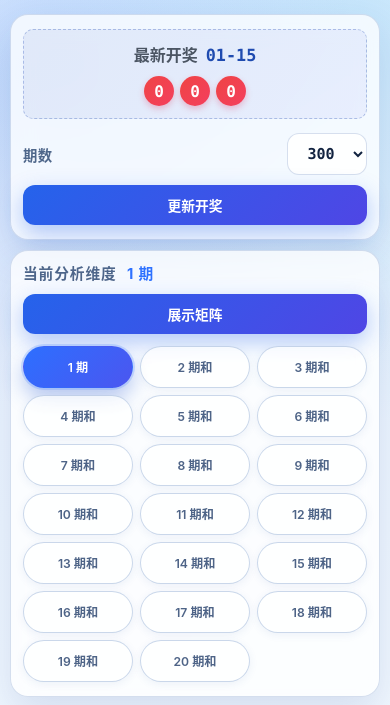
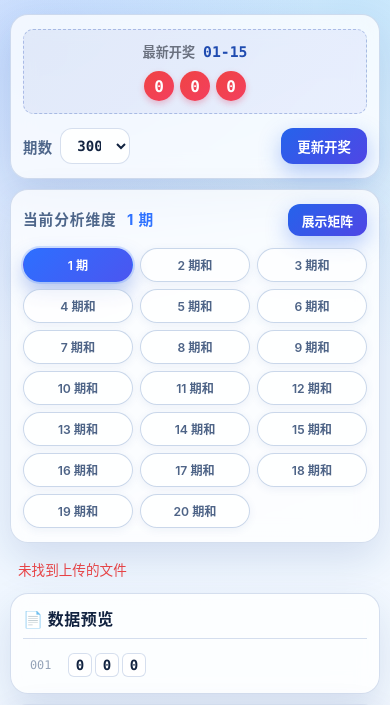
Before and after one commit to iclumsy/lottery, a Flask app: page / in a window 390 px wide. Shown: the part 80-785 px from the top of the page. Run offline with Flask 3, Linux system fonts and the light colour scheme; tables that the repository leaves empty hold one stand-in row (values such as "Sample post"); some libraries are stand-ins or nearby versions.

Commit message:
style: Adjust UI element sizes, spacing, and colors for improved compactness and visual consistency.

```diff
--- a/static/styles.css
+++ b/static/styles.css
@@ -126,15 +126,15 @@
 }
 
 .banner-title {
-    font-size: 1rem;
-    color: #4b5563;
-    font-weight: 700;
+    font-size: 0.82rem;
+    color: #6b7280;
+    font-weight: 600;
 }
 
 .banner-date {
-    font-size: 1.2rem;
+    font-size: 0.95rem;
     color: #1f4bb0;
-    font-weight: 800;
+    font-weight: 700;
     font-family: var(--mono);
 }
 
@@ -202,6 +202,12 @@
     text-align: center;
     text-align-last: center;
     transition: border-color 0.2s, box-shadow 0.2s, background 0.2s;
+}
+
+.select-small {
+    width: 70px;
+    height: 36px;
+    font-size: 0.88rem;
 }
 
 .limit-input:focus {
@@ -2368,29 +2374,32 @@
     }
 
     .upload-controls-row {
-        flex-direction: column;
-        align-items: stretch;
-        gap: 10px;
+        flex-direction: row;
+        align-items: center;
+        gap: 8px;
     }
 
     .limit-setting-group,
     .action-buttons-group {
-        width: 100%;
+        width: auto;
     }
 
     .limit-setting-group {
-        justify-content: space-between;
+        justify-content: flex-start;
     }
 
     .action-buttons-group .analyze-btn {
-        width: 100%;
+        width: auto;
+        height: 36px;
+        padding: 0 16px;
+        font-size: 0.84rem;
     }
 
     .period-sum-header {
-        flex-direction: column;
-        align-items: stretch !important;
-        justify-content: flex-start !important;
-        gap: 10px;
+        flex-direction: row;
+        align-items: center;
+        flex-wrap: nowrap;
+        gap: 8px;
     }
 
     .period-sum-title {
@@ -2398,7 +2407,11 @@
     }
 
     .period-sum-header .analyze-btn {
-        width: 100%;
+        flex: 0 0 auto;
+        width: auto;
+        height: 32px;
+        padding: 0 14px;
+        font-size: 0.8rem;
     }
 
     .banner-header {
@@ -2407,7 +2420,7 @@
     }
 
     .banner-date {
-        font-size: 1.05rem;
+        font-size: 0.92rem;
     }
 
     .banner-numbers {
@@ -2422,7 +2435,8 @@
     }
 
     .sum-btn {
-        min-height: 42px;
+        min-height: 36px;
+        padding: 6px 2px;
     }
 
     .matrix-overlay {
@@ -2717,6 +2731,7 @@
 
     .sum-btn {
         font-size: 0.76rem;
+        min-height: 34px;
     }
 
     .digit-badge {
--- a/templates/index.html
+++ b/templates/index.html
@@ -98,7 +98,7 @@
                         type="button" aria-controls="matrixTopbarTools" aria-expanded="false">工具栏</button>
                     <button id="closeMatrixBtn" class="matrix-close-btn" type="button">退出</button>
                 </div>
-                <div id="matrixTopbarTools" class="matrix-topbar-tools" aria-hidden="false">
+                <div id="matrixTopbarTools" class="matrix-topbar-tools" aria-hidden="true">
                     <div class="matrix-search-control">
                         <input id="matrixSearchInput" class="matrix-search-input" type="text" inputmode="numeric"
                             maxlength="24" aria-label="搜索数字">
```
Also changed, not shown: other parts of static/styles.css (+33 -33 lines).
